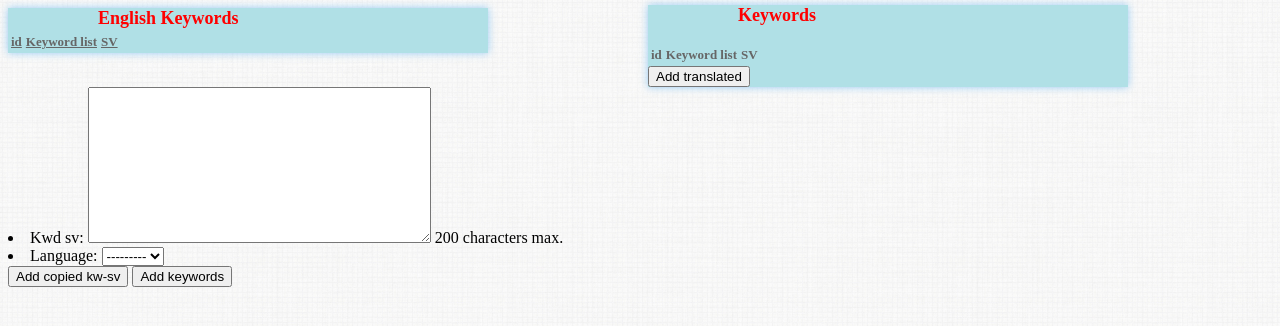
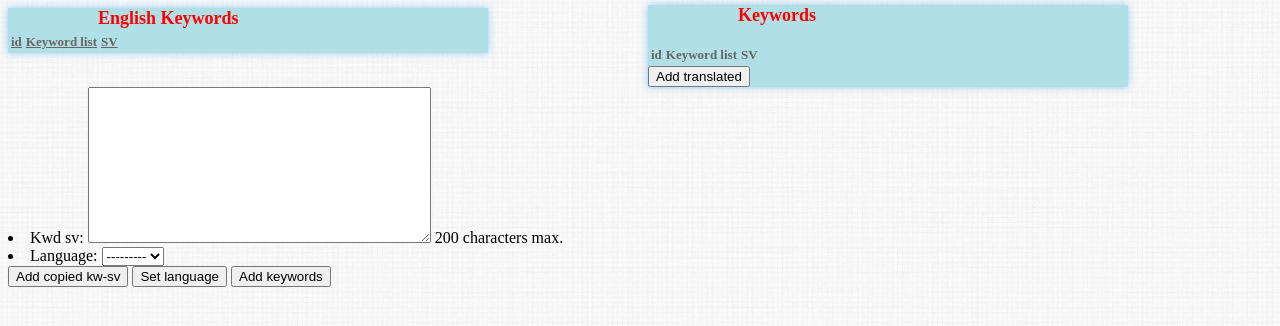
Before and after one commit to danibudi/tld_keywords_tool, a Django app: page /home/ in a window 1280 px wide. Shown: the top 326 px of the page. Run offline with Django 3.2, Linux system fonts and the light colour scheme; data that the repository does not hold is empty; parts of the project's set-up code (start-up, migrations or seed data) failed here and were passed over.

Commit message:
unique kw_lang hide labels in formset

```diff
--- a/kwt/kwt/forms.py
+++ b/kwt/kwt/forms.py
@@ -34,21 +34,25 @@ class Kw_sv_languageForm(Form):
 class KwdSvForm(Form):
     kwd_sv = forms.CharField(widget=forms.Textarea, required=False,
                              max_length=200, help_text='200 characters max.')
-    language = forms.ModelChoiceField(lang_all, required=True)
+    language = forms.ModelChoiceField(lang_all, required=False)
 
 
 class KeywordListForm(ModelForm):
     def __init__(self, *args, **kwargs):
         super(KeywordListForm, self).__init__(*args, **kwargs)
-        self.fields['kw_english'] = forms.CharField(widget=forms.TextInput(
-            attrs={'class': 'disabled', 'readonly': 'readonly', 'style': 'width:100px;'}))
-        self.fields['kw'] = forms.CharField(widget=forms.TextInput(
-            attrs={'style': 'width:100px;'}))
         self.fields['sv'].widget.attrs = {'style': 'width:70px;'}
-        self.fields['language'].widget.attrs = {'style': 'visibility: hidden;'}
+        self.fields['language'].widget.attrs = {'style': 'display: none;'}
+        self.fields['language'].label=''
+        self.fields['kw_english'].label=''
+        self.fields['kw'].label=''
+        self.fields['sv'].label=''
 
     class Meta:
         model = Kw_sv_language
+        widgets = dict(
+            kw_english=forms.TextInput(attrs={'class': 'disabled', 'readonly': 'readonly', 'style': 'width:100px;'}),
+            kw=forms.TextInput(attrs={'style': 'width:100px;'}),
+        )
 
 
 class KeywordTldForm(Form):
--- a/kwt/kwt/models.py
+++ b/kwt/kwt/models.py
@@ -31,3 +31,6 @@ class Kw_sv_language(models.Model):
 
     def __unicode__(self):
         return  u'%s' % (self.kw)
+
+    class Meta:
+        unique_together = ("language", "kw")
--- a/kwt/kwt/templates/st.html
+++ b/kwt/kwt/templates/st.html
@@ -117,6 +117,7 @@ Keywords
         {{ form_kwd_sv.management_form }}
         {{ form_kwd_sv.as_ul }}
         <input type="submit" name="kw_sv_sub" value="Add copied kw-sv" />
+        <input type="submit" name="lang_sub" value="Set language" />
         <input type="submit" name="selected_lang_sub" value="Add keywords" />
         </form>
     </div>
--- a/kwt/kwt/views.py
+++ b/kwt/kwt/views.py
@@ -33,7 +33,6 @@ def home(request):
     kw_language = None
     language = None
     kw_sv_dict = None
-    oh = ''
     form_kwd_sv = KwdSvForm(prefix='kw_sv_sub')
     if request.method == 'POST':
         form_kwd_sv = KwdSvForm(request.POST, prefix='kw_sv_sub')
@@ -49,26 +48,22 @@ def home(request):
                         kw.save()
                     except:
                         print k, v
-        language = form_kwd_sv.cleaned_data['language']
-        kwords_untranslated = kw_sort(language=language)
-        KeywordListFormSet = formset_factory(KeywordListForm, extra=len(kwords_untranslated))
-        formset = KeywordListFormSet(data=request.POST,  prefix='trans_kw')
-        #~ if 'trans_kw' in request.POST:
-            #~ for form_tr in formset:
-                #~ form_tr.lan
-
-        if 'selected_lang_sub' in request.POST:
-            print 'selected_lang_sub--------------'
-        print 92, language
-        oh = request.POST['kw_sv_sub-language']
-        try:
-            print 'request.POST 75-------', oh
-        except:
-            print 'request.POST 76', request.POST
-    else:
+        if form_kwd_sv.is_valid():
+            language = form_kwd_sv.cleaned_data['language']
+            kwords_untranslated = kw_sort(language=language)
+            KeywordListFormSet = formset_factory(KeywordListForm, extra=0)
+            if 'lang_sub' in request.POST or 'kw_sv_sub' in request.POST and language is not None:
+                x_post = [dict(kw_english=kw, language=language.id) for kw in kwords_untranslated]
+                formset = KeywordListFormSet(initial=x_post, prefix='trans_kw')
+            else:
+                formset = KeywordListFormSet(data=request.POST, prefix='trans_kw')
+                #~ for form_tr in formset:
+                    #~ form_tr.lan
+    if language is None:
         kwords_untranslated = Keyword.objects.all()
-        KeywordListFormSet = formset_factory(KeywordListForm, extra=len(kwords_untranslated))
-        formset = KeywordListFormSet(prefix='trans_kw')
+        KeywordListFormSet = formset_factory(KeywordListForm, extra=0)
+        x_post = [dict(kw_english=kw) for kw in kwords_untranslated]
+        formset = KeywordListFormSet(initial=x_post, prefix='trans_kw')
     if request.GET.get('sort') == "id" or not 'sort' in request.GET:
         kwords_all = kw_sort(language=language)
     if request.GET.get('sort') == "alphabetic":
```
